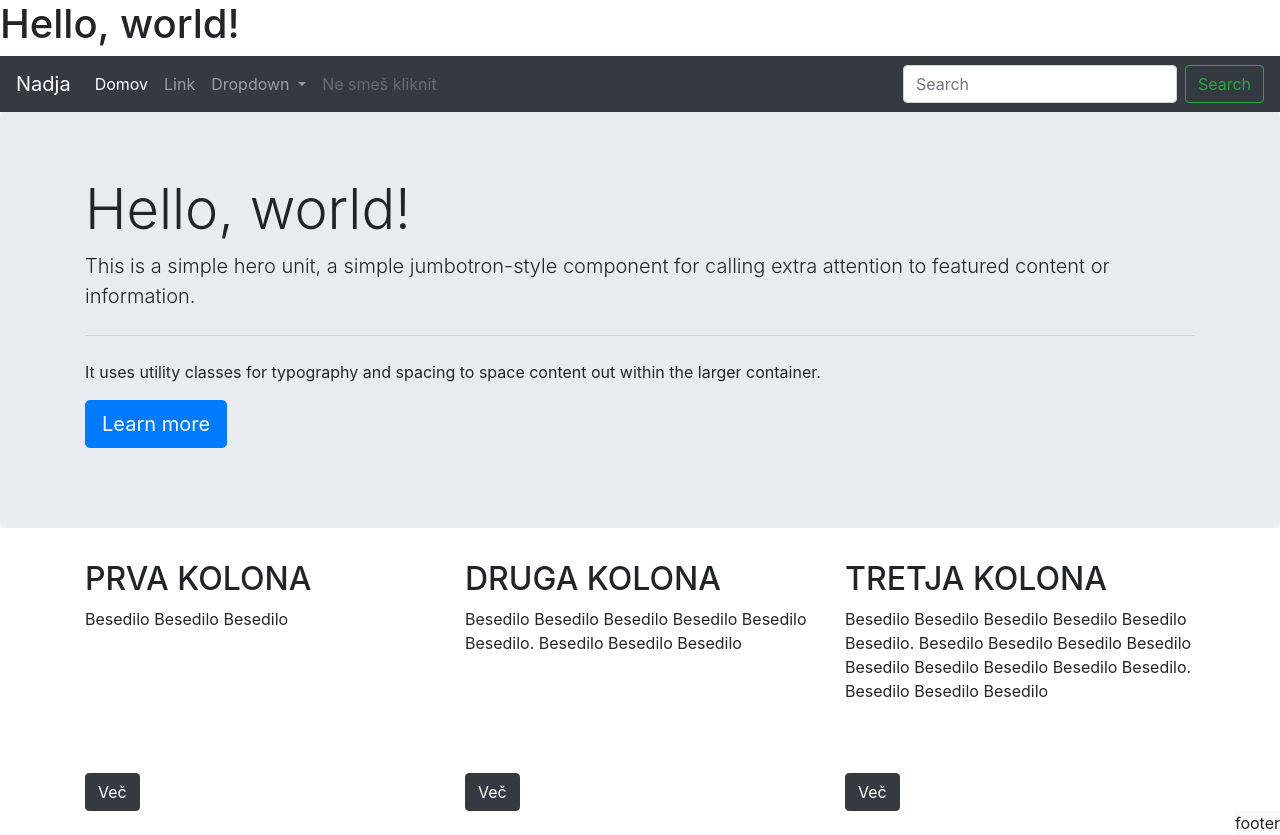
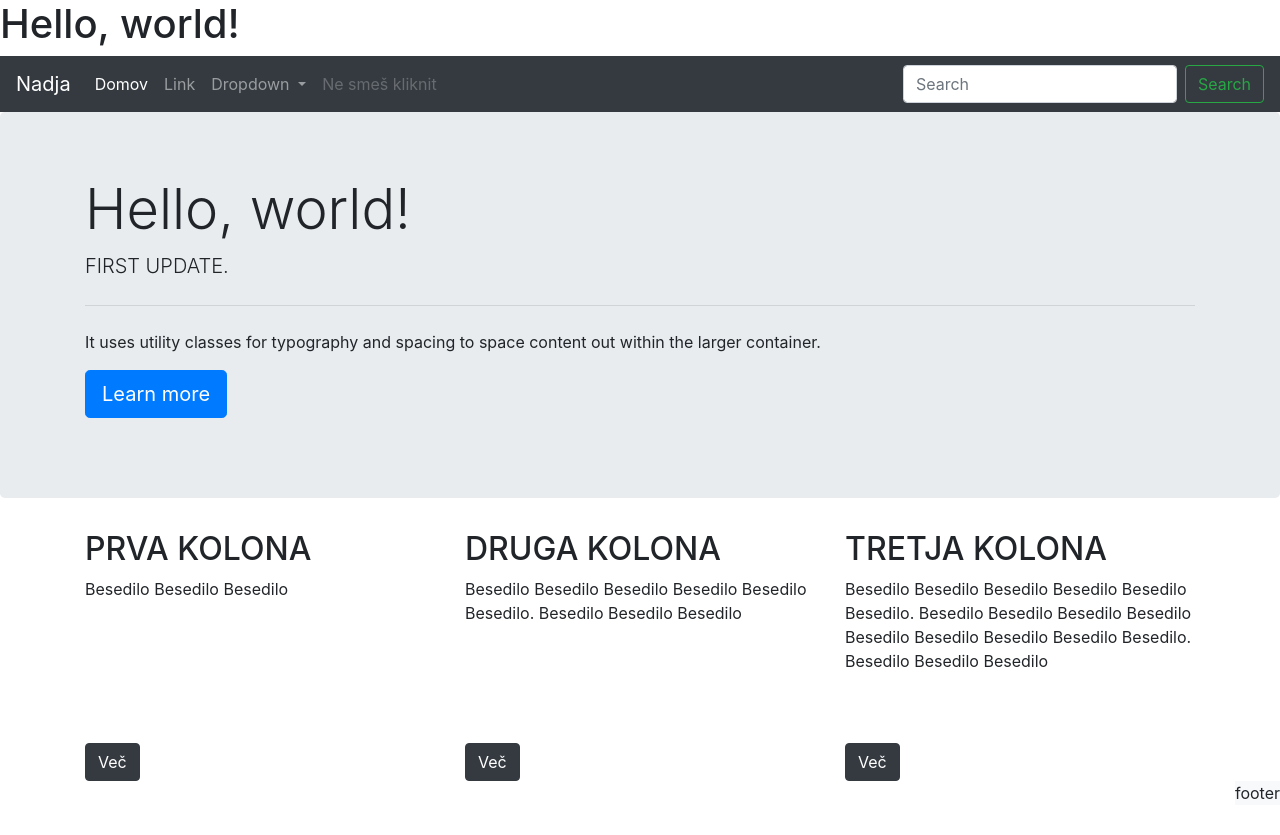
Before and after one commit to NadjaObrulek/NadjaObrulek.github.io, a plain HTML site: page index.html in a window 1280 px wide. After the commit the page ends 805 px from the top, so only its background shows below. Drawn offline with nearby package versions, Linux system fonts and the light colour scheme.

Commit message:
first update

```diff
--- a/index.html
+++ b/index.html
@@ -54,7 +54,7 @@
 <div class="jumbotron">
   <div class= container>
   <h1 class="display-4">Hello, world!</h1>
-  <p class="lead">This is a simple hero unit, a simple jumbotron-style component for calling extra attention to featured content or information.</p>
+  <p class="lead">FIRST UPDATE.</p>
   <hr class="my-4">
   <p>It uses utility classes for typography and spacing to space content out within the larger container.</p>
   <p class="lead">
```
